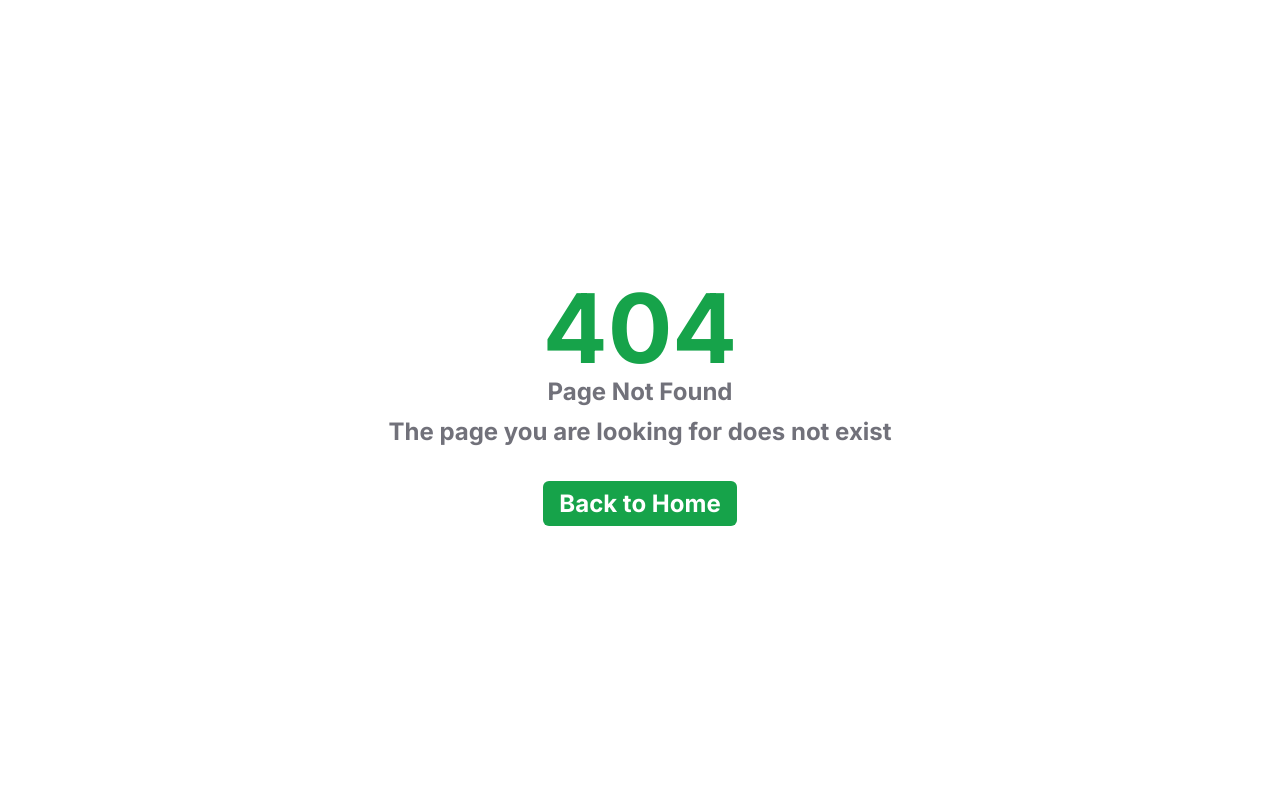
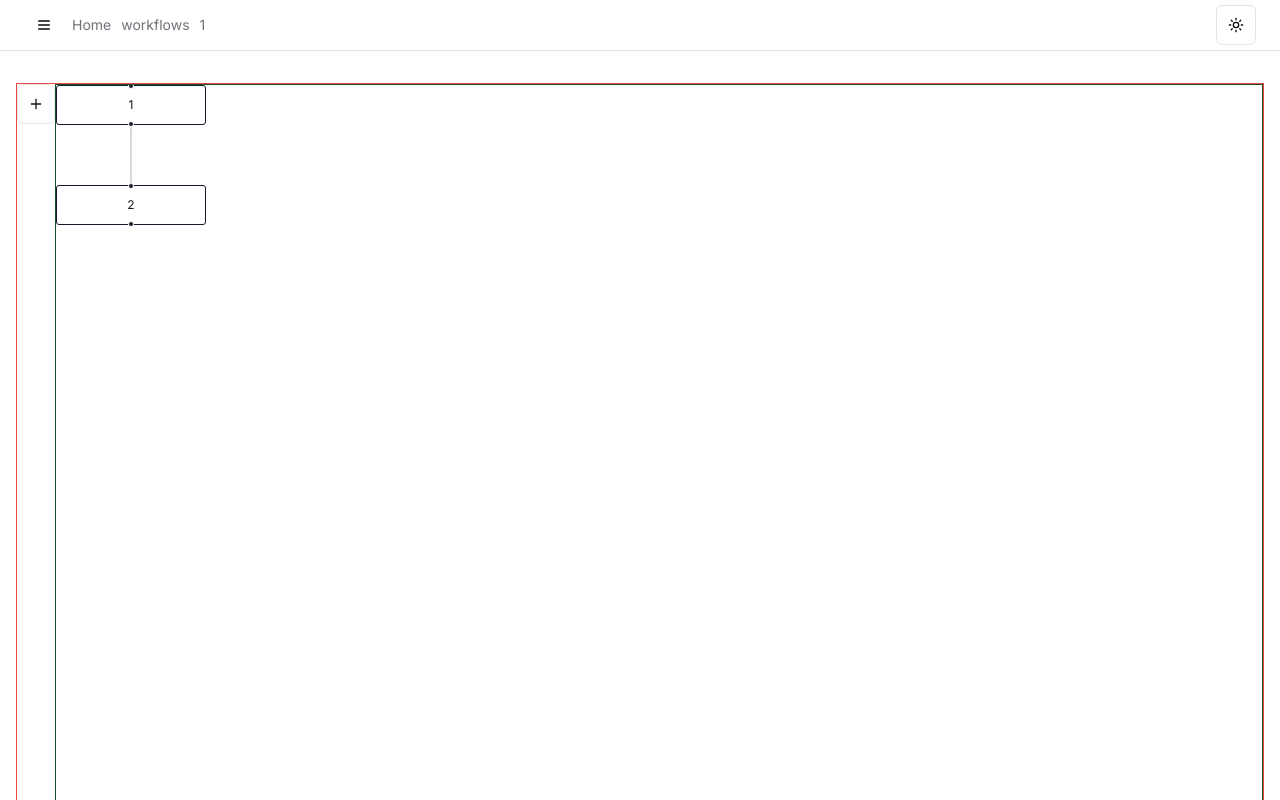
Before and after one commit to ramzy1453/my-wkfl-devfest-batna-2k24, a Next.js app: page /workflows/1 in a window 1280 px wide. Before the commit this address had no page. Built offline with nearby package versions, Linux system fonts and the light colour scheme.

Commit message:
setup workflow details tooltip for update

```diff
--- /dev/null
+++ b/app/(dashboard)/workflows/[workflowId]/page.tsx
@@ -0,0 +1,74 @@
+import { Button } from "@/components/ui/button";
+import {
+  Dialog,
+  DialogContent,
+  DialogDescription,
+  DialogFooter,
+  DialogHeader,
+  DialogTitle,
+  DialogTrigger,
+} from "@/components/ui/dialog";
+import { Input } from "@/components/ui/input";
+import { Instagram, Plus } from "lucide-react";
+
+import { ReactFlow } from "@xyflow/react";
+
+import "@xyflow/react/dist/style.css";
+
+const initialNodes = [
+  { id: "1", position: { x: 0, y: 0 }, data: { label: "1" } },
+  { id: "2", position: { x: 0, y: 100 }, data: { label: "2" } },
+];
+const initialEdges = [{ id: "e1-2", source: "1", target: "2" }];
+
+export default function WorflowDetails() {
+  return (
+    <div className="border border-red-500 flex">
+      <Dialog>
+        <DialogTrigger asChild>
+          <Button variant="outline" size="icon" className="">
+            <Plus />
+          </Button>
+        </DialogTrigger>
+        <DialogContent className="sm:max-w-[425px] absolute left-[35%] top-[52%]">
+          <DialogHeader className="space-y-4">
+            <DialogTitle>Toolkit</DialogTitle>
+            <DialogDescription>
+              <Input placeholder="Search toolkit" />
+            </DialogDescription>
+          </DialogHeader>
+          <div className="flex flex-col py-4 h-96 overflow-y-scroll">
+            {Array(16)
+              .fill(0)
+              .map((_, i) => (
+                <div
+                  key={i}
+                  className="flex border-b border-foreground space-x-2 pb-2 mb-4 cursor-pointer hover:bg-foreground/5"
+                >
+                  <Instagram size={24} />
+                  <div className="space-y-2">
+                    <h1 className="font-bold">Workflow Name</h1>
+                    <p className="text-muted-foreground">
+                      Workflow description to colonize the jews and the
+                      christian okay thank you bro.
+                    </p>
+                  </div>
+                </div>
+              ))}
+          </div>
+          <DialogFooter>
+            <Button type="submit">Save changes</Button>
+          </DialogFooter>
+        </DialogContent>
+      </Dialog>
+
+      <div style={{ width: "100vw", height: "100vh" }}>
+        <ReactFlow
+          className="border border-green-900"
+          nodes={initialNodes}
+          edges={initialEdges}
+        />
+      </div>
+    </div>
+  );
+}
--- a/app/(dashboard)/workflows/page.tsx
+++ b/app/(dashboard)/workflows/page.tsx
@@ -4,6 +4,7 @@ import { fromUnixTime } from "date-fns";
 import { AlertCircle, InboxIcon } from "lucide-react";
 import React, { Suspense } from "react";
 import CreateWorkFlowDialog from "./_component/CreateWorkFlow";
+import Link from "next/link";
 
 function WorkflowsPage() {
   return (
@@ -90,13 +91,17 @@ function UserWorkflows() {
   return (
     <div className="gap-4 grid grid-cols-2">
       {workflows.map((workflow) => (
-        <div key={workflow.id} className="bg-accent-foreground rounded-lg p-4">
+        <Link
+          href={`workflows/${workflow.id}`}
+          key={workflow.id}
+          className="bg-accent-foreground rounded-lg p-4"
+        >
           <h1 className="font-bold text-background text-lg">{workflow.name}</h1>
           <p className="text-muted-foreground">{workflow.description}</p>
           <p className="text-xs text-muted-foreground">
             {workflow.createdAt.toDateString()}
           </p>
-        </div>
+        </Link>
       ))}
     </div>
   );
--- a/app/globals.css
+++ b/app/globals.css
@@ -71,3 +71,23 @@ body {
     @apply bg-background text-foreground;
   }
 }
+
+/* width */
+::-webkit-scrollbar {
+  width: 10px;
+}
+
+/* Track */
+::-webkit-scrollbar-track {
+  background: #f1f1f1;
+}
+
+/* Handle */
+::-webkit-scrollbar-thumb {
+  background: #888;
+}
+
+/* Handle on hover */
+::-webkit-scrollbar-thumb:hover {
+  background: #555;
+}
--- a/components/Logo.tsx
+++ b/components/Logo.tsx
@@ -23,10 +23,10 @@ export default function Logo({ fontsize = "2xl", iconsize = 20 }: LogoProps) {
       </div>
       <div>
         <span className="bg-gradient-to-r from-emerald-500 to-emerald-600 bg-clip-text text-transparent">
-          wkl
+          My
         </span>
 
-        <span className="text-stone-700 dark:text-stone-300">Scrape</span>
+        <span className="text-stone-700 dark:text-stone-300">Wkfl</span>
       </div>
     </Link>
   );
--- a/components/ui/dialog.tsx
+++ b/components/ui/dialog.tsx
@@ -1,18 +1,18 @@
-"use client"
+"use client";
 
-import * as React from "react"
-import * as DialogPrimitive from "@radix-ui/react-dialog"
-import { X } from "lucide-react"
+import * as React from "react";
+import * as DialogPrimitive from "@radix-ui/react-dialog";
+import { X } from "lucide-react";
 
-import { cn } from "@/lib/utils"
+import { cn } from "@/lib/utils";
 
-const Dialog = DialogPrimitive.Root
+const Dialog = DialogPrimitive.Root;
 
-const DialogTrigger = DialogPrimitive.Trigger
+const DialogTrigger = DialogPrimitive.Trigger;
 
-const DialogPortal = DialogPrimitive.Portal
+const DialogPortal = DialogPrimitive.Portal;
 
-const DialogClose = DialogPrimitive.Close
+const DialogClose = DialogPrimitive.Close;
 
 const DialogOverlay = React.forwardRef<
   React.ElementRef<typeof DialogPrimitive.Overlay>,
@@ -21,13 +21,13 @@ const DialogOverlay = React.forwardRef<
   <DialogPrimitive.Overlay
     ref={ref}
     className={cn(
-      "fixed inset-0 z-50 bg-black/80  data-[state=open]:animate-in data-[state=closed]:animate-out data-[state=closed]:fade-out-0 data-[state=open]:fade-in-0",
+      "fixed inset-0 z-50 bg-black/0  data-[state=open]:animate-in data-[state=closed]:animate-out data-[state=closed]:fade-out-0 data-[state=open]:fade-in-0",
       className
     )}
     {...props}
   />
-))
-DialogOverlay.displayName = DialogPrimitive.Overlay.displayName
+));
+DialogOverlay.displayName = DialogPrimitive.Overlay.displayName;
 
 const DialogContent = React.forwardRef<
   React.ElementRef<typeof DialogPrimitive.Content>,
@@ -50,8 +50,8 @@ const DialogContent = React.forwardRef<
       </DialogPrimitive.Close>
     </DialogPrimitive.Content>
   </DialogPortal>
-))
-DialogContent.displayName = DialogPrimitive.Content.displayName
+));
+DialogContent.displayName = DialogPrimitive.Content.displayName;
 
 const DialogHeader = ({
   className,
@@ -64,8 +64,8 @@ const DialogHeader = ({
     )}
     {...props}
   />
-)
-DialogHeader.displayName = "DialogHeader"
+);
+DialogHeader.displayName = "DialogHeader";
 
 const DialogFooter = ({
   className,
@@ -78,8 +78,8 @@ const DialogFooter = ({
     )}
     {...props}
   />
-)
-DialogFooter.displayName = "DialogFooter"
+);
+DialogFooter.displayName = "DialogFooter";
 
 const DialogTitle = React.forwardRef<
   React.ElementRef<typeof DialogPrimitive.Title>,
@@ -93,8 +93,8 @@ const DialogTitle = React.forwardRef<
     )}
     {...props}
   />
-))
-DialogTitle.displayName = DialogPrimitive.Title.displayName
+));
+DialogTitle.displayName = DialogPrimitive.Title.displayName;
 
 const DialogDescription = React.forwardRef<
   React.ElementRef<typeof DialogPrimitive.Description>,
@@ -105,8 +105,8 @@ const DialogDescription = React.forwardRef<
     className={cn("text-sm text-muted-foreground", className)}
     {...props}
   />
-))
-DialogDescription.displayName = DialogPrimitive.Description.displayName
+));
+DialogDescription.displayName = DialogPrimitive.Description.displayName;
 
 export {
   Dialog,
@@ -119,4 +119,4 @@ export {
   DialogFooter,
   DialogTitle,
   DialogDescription,
-}
+};
--- a/package.json
+++ b/package.json
@@ -40,6 +40,7 @@
     "@radix-ui/react-tooltip": "^1.1.4",
     "@tanstack/react-query": "^5.62.7",
     "@tanstack/react-query-devtools": "^5.62.7",
+    "@xyflow/react": "^12.3.6",
     "class-variance-authority": "^0.7.1",
     "clsx": "^2.1.1",
     "cmdk": "^1.0.0",
```
Also changed, not shown: 1 other file (tests, documents, lock files or other folders).
